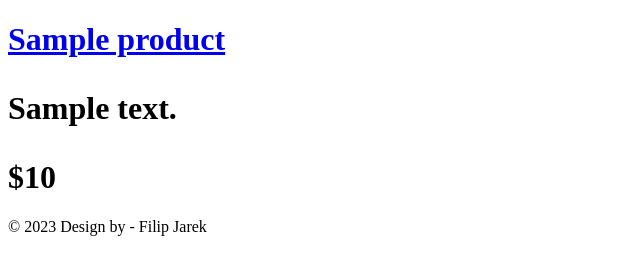
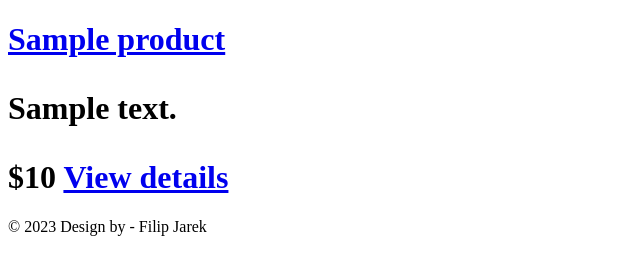
Before and after one commit to filipjarek/shop, a Symfony app: template project/templates/home/index.html.twig in a window 1280 px wide. Shown: the part 62-337 px from the top of the page, without its empty margins (0-640 px from the left). Run offline with Twig, Linux system fonts and the light colour scheme; the template is opened without the code that fills it: most values are stand-ins (such as "Sample title", 1, 10 or a date in 2020); some libraries are stand-ins or nearby versions.

Commit message:
Updated home template

```diff
--- a/project/templates/home/index.html.twig
+++ b/project/templates/home/index.html.twig
@@ -1,6 +1,8 @@
 {% extends 'layouts/body.html.twig' %}
 
-{% block title %}Hello HomeController!{% endblock %}
+{% block title %}
+    Home
+{% endblock %}
 
 {% block content %}
 
@@ -12,7 +14,7 @@
         <div class="my-1 px-1 w-full md:w-1/2 lg:my-4 lg:px-4 lg:w-1/3">
             <div class="overflow-hidden rounded-lg shadow-lg">
 
-                <a href="{{ path('app_home') }}">
+                <a href="{{ path('app_product', {'id': product.id}) }}">
                     <img src="https://via.placeholder.com/400x200" alt="{{ product.name }}" class="card-img-top">
                 </a>
 
@@ -23,6 +25,9 @@
                         </a>
                         <p class="card-text text-sm">{{ product.description }}</p>
                         <span class="font-semibold mt-auto">${{ product.price }}</span>
+                        <a href="{{ path('app_product', {'id': product.id}) }}" class="flex flex-end items-end justify-end text-indigo-700 hover:text-black pt-1 pb-1 pl-6 pr-6 uppercase w-full font-medium text-sm">
+					        View details
+				        </a>
                     </h1>
                 </header>
 
```
